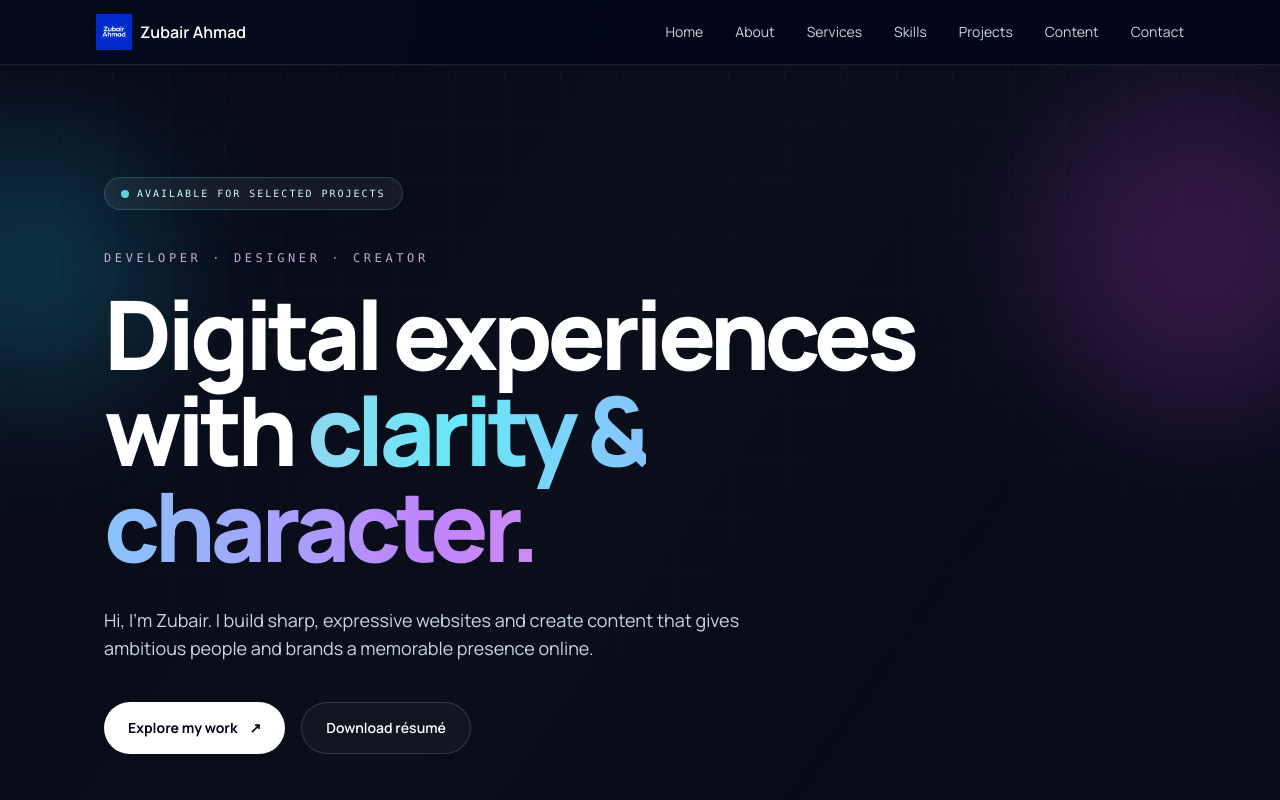
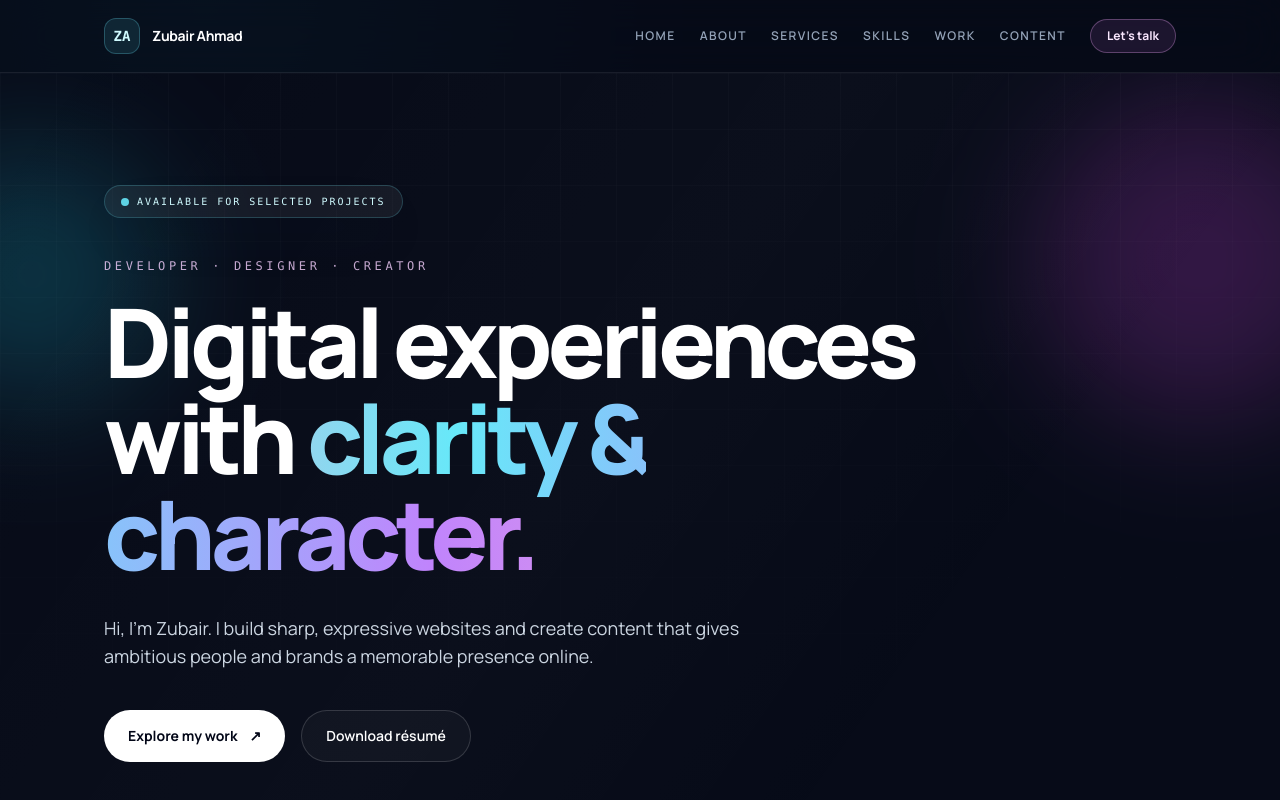
Before and after one commit to zubair2018/live-portfolio, a React (Vite) app: page / in a window 1280 px wide. Shown: the top 800 px of the page. Built offline with nearby package versions, Linux system fonts and the light colour scheme.

Commit message:
Refine navigation design

```diff
--- a/src/components/Header.jsx
+++ b/src/components/Header.jsx
@@ -3,70 +3,32 @@ import { HiMenu, HiX } from "react-icons/hi";
 
 export default function Header() {
   const [open, setOpen] = useState(false);
-
-  const closeMenu = () => setOpen(false);
-
   const links = [
-    { name: "Home", href: "#home" },
-    { name: "About", href: "#about" },
-    { name: "Services", href: "#services" },
-    { name: "Skills", href: "#skills" },
-    { name: "Projects", href: "#works" },
-    { name: "Content", href: "#content" },
-    { name: "Contact", href: "#contact" },
+    { name: "Home", href: "#home" }, { name: "About", href: "#about" },
+    { name: "Services", href: "#services" }, { name: "Skills", href: "#skills" },
+    { name: "Work", href: "#works" }, { name: "Content", href: "#content" },
   ];
 
   return (
-    <header className="sticky top-0 z-50 border-b border-white/10 bg-slate-950/80 backdrop-blur-md">
-      <div className="mx-auto flex h-16 max-w-6xl items-center justify-between px-4 sm:px-6 lg:px-8">
-        <a href="#home" className="flex items-center gap-2">
-          <img
-            src="/logo.png"
-            alt="Zubair Ahmad logo"
-            className="h-9 w-9 object-contain"
-          />
-          <span className="text-sm font-semibold text-white sm:text-base">
-            Zubair Ahmad
-          </span>
+    <header className="sticky top-0 z-50 border-b border-white/[0.08] bg-[#070b18]/70 backdrop-blur-xl">
+      <div className="mx-auto flex h-[72px] max-w-6xl items-center justify-between px-5 sm:px-8 lg:px-10">
+        <a href="#home" className="group flex items-center gap-3" onClick={() => setOpen(false)}>
+          <span className="grid h-9 w-9 place-items-center rounded-xl border border-cyan-300/25 bg-cyan-300/10 font-mono text-sm font-bold text-cyan-100 transition group-hover:rotate-6 group-hover:bg-cyan-300/20">ZA</span>
+          <span className="text-sm font-bold tracking-tight text-white">Zubair Ahmad</span>
         </a>
-
-        <nav className="hidden items-center gap-8 md:flex">
-          {links.map((link) => (
-            <a
-              key={link.name}
-              href={link.href}
-              className="text-sm text-slate-300 transition hover:text-fuchsia-300"
-            >
-              {link.name}
-            </a>
-          ))}
+        <nav className="hidden items-center gap-6 lg:flex">
+          {links.map((link) => <a key={link.name} href={link.href} className="text-xs font-semibold uppercase tracking-[0.12em] text-slate-400 transition hover:text-cyan-200">{link.name}</a>)}
+          <a href="#contact" className="rounded-full border border-fuchsia-300/30 bg-fuchsia-400/10 px-4 py-2 text-xs font-bold text-fuchsia-100 transition hover:-translate-y-0.5 hover:bg-fuchsia-400/20">Let&apos;s talk</a>
         </nav>
-
-        <button
-          onClick={() => setOpen(!open)}
-          className="inline-flex items-center justify-center rounded-md p-2 text-slate-200 transition hover:bg-white/10 md:hidden"
-          aria-label="Toggle menu"
-        >
-          {open ? <HiX className="h-6 w-6" /> : <HiMenu className="h-6 w-6" />}
+        <button onClick={() => setOpen(!open)} className="rounded-lg border border-white/10 p-2 text-slate-100 lg:hidden" aria-label="Toggle menu">
+          {open ? <HiX className="h-5 w-5" /> : <HiMenu className="h-5 w-5" />}
         </button>
       </div>
-
-      {open && (
-        <div className="border-t border-white/10 bg-slate-950/95 md:hidden">
-          <nav className="mx-auto flex max-w-6xl flex-col px-4 py-4">
-            {links.map((link) => (
-              <a
-                key={link.name}
-                href={link.href}
-                onClick={closeMenu}
-                className="rounded-md px-3 py-3 text-sm text-slate-300 transition hover:bg-white/5 hover:text-fuchsia-300"
-              >
-                {link.name}
-              </a>
-            ))}
-          </nav>
+      {open && <nav className="border-t border-white/[0.08] bg-[#0a1020]/95 px-5 py-5 backdrop-blur-xl lg:hidden">
+        <div className="mx-auto flex max-w-6xl flex-col gap-1">
+          {[...links, { name: "Contact", href: "#contact" }].map((link) => <a key={link.name} href={link.href} onClick={() => setOpen(false)} className="rounded-xl px-4 py-3 text-sm font-medium text-slate-300 transition hover:bg-white/[0.06] hover:text-cyan-100">{link.name}</a>)}
         </div>
-      )}
+      </nav>}
     </header>
   );
 }
```
